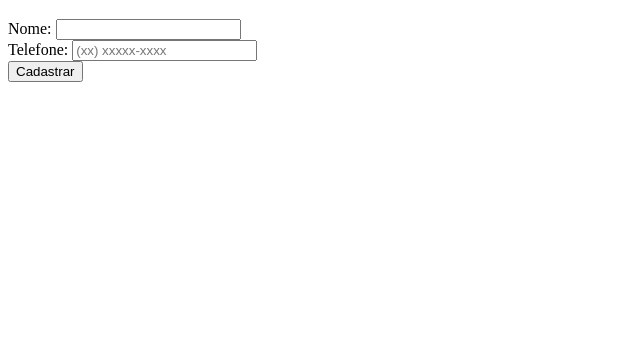
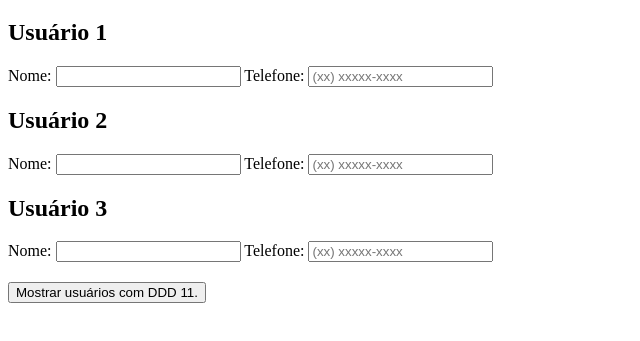
Before and after one commit to MFernandaMoraes/prova_fernanda, a plain HTML site: page index.html in a window 1280 px wide. Shown: the part 61-402 px from the top of the page, without its empty margins (0-640 px from the left). Drawn offline with Linux system fonts and the light colour scheme.

Commit message:
Segundo commit

```diff
--- a/index.html
+++ b/index.html
@@ -8,14 +8,39 @@
 <body>
     <h1>Cadastro</h1>
 
-        <label for="nome">Nome:</label>
-        <input type="text" id="nome"><br>
+    <div>
+        <h2>Usuário 1</h2>
 
+        <label for="nome1">Nome:</label>
+        <input type="text" id="nome1">
 
-        <label for="telefone">Telefone:</label>
-        <input type="text" id="telefone" placeholder="(xx) xxxxx-xxxx"><br>
+        <label for="telefone1">Telefone:</label>
+        <input type="text" id="telefone1" placeholder="(xx) xxxxx-xxxx">
+    </div>
 
-        <button type="submit" onclick="executar()">Cadastrar</button>
+    <div>
+        <h2>Usuário 2</h2>
+
+        <label for="nome2">Nome:</label>
+        <input type="text" id="nome2">
+
+        <label for="telefone2">Telefone:</label>
+        <input type="text" id="telefone2" placeholder="(xx) xxxxx-xxxx">
+    </div>
+
+    <div>
+        <h2>Usuário 3</h2>
+
+        <label for="nome3">Nome:</label>
+        <input type="text" id="nome3">
+
+        <label for="telefone3">Telefone:</label>
+        <input type="text" id="telefone3" placeholder="(xx) xxxxx-xxxx">
+    </div>
+
+    <button style="margin-top: 20px;" type="submit" onclick="executar()">Mostrar usuários com DDD 11.</button>
+
+    <div id="resultado"></div>
 
     <script src="js/script.js"></script>
 </body>
--- a/js/script.js
+++ b/js/script.js
@@ -1,22 +1,24 @@
 
- function executar(){
+function executar() {
+    let resultado = "";
 
-  var nome = document.getElementById("nome").value;
+    for(let contador = 1; contador <= 3; contador++) {
 
-  var telefone = (  document.getElementById("telefone").value   );
+    let nome = document.getElementById("nome" + contador).value;
+    let telefone = document.getElementById("telefone" + contador).value;
 
-  var teste = telefone.startsWith("11")
+        if(telefone.startsWith("11")) {
+            resultado += nome + "<br>";
+        }
+    }
 
-  if (telefone.startsWith("11") ) {
+    if(resultado === "") {
 
-    alert(telefone);
-    console.log(nome);
-    console.log(telefone);
+        document.getElementById("resultado").innerHTML = "Nenhum usuário com DDD 11 encontrado.";
 
-  } else {
+    } else {
 
-    alert("DDD não é 11.");
+        document.getElementById("resultado").innerHTML = "Usuários com DDD 11:<br>" + resultado;
 
-  }
-
+    }
 }
```
